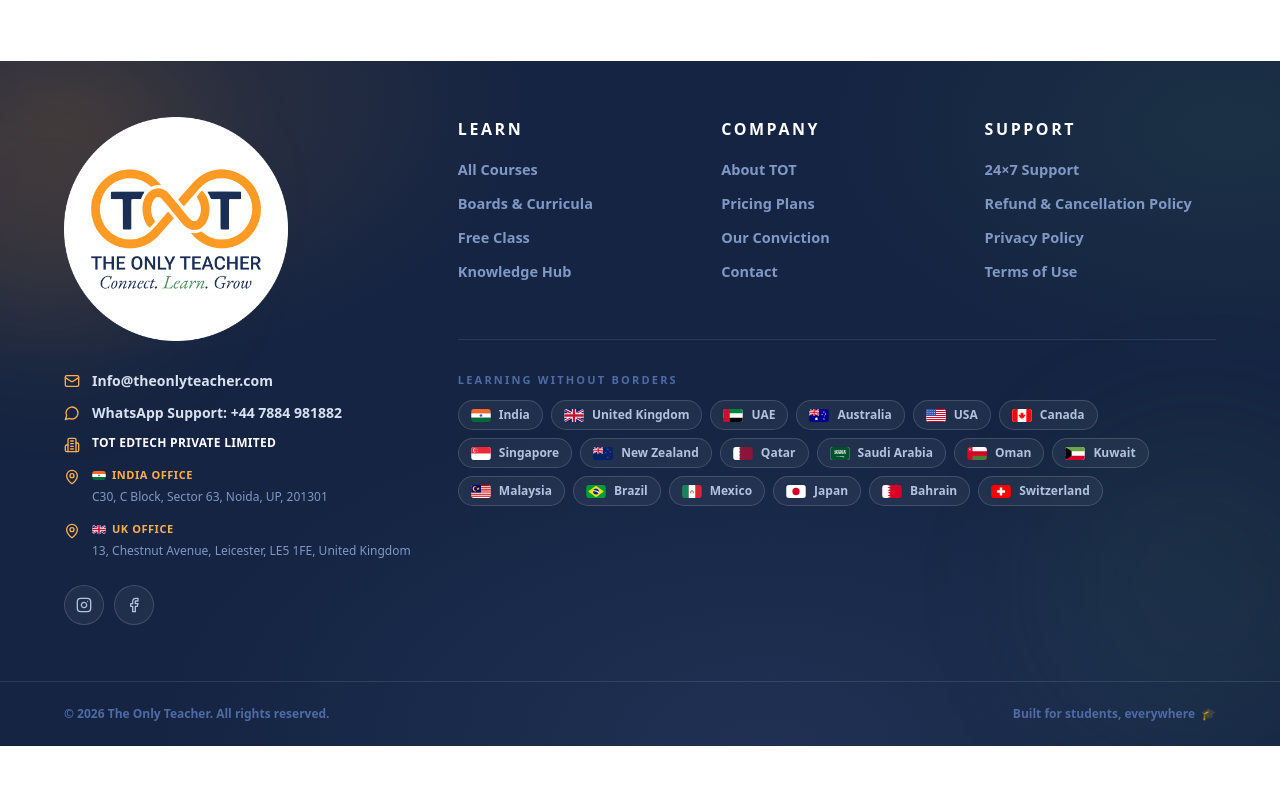
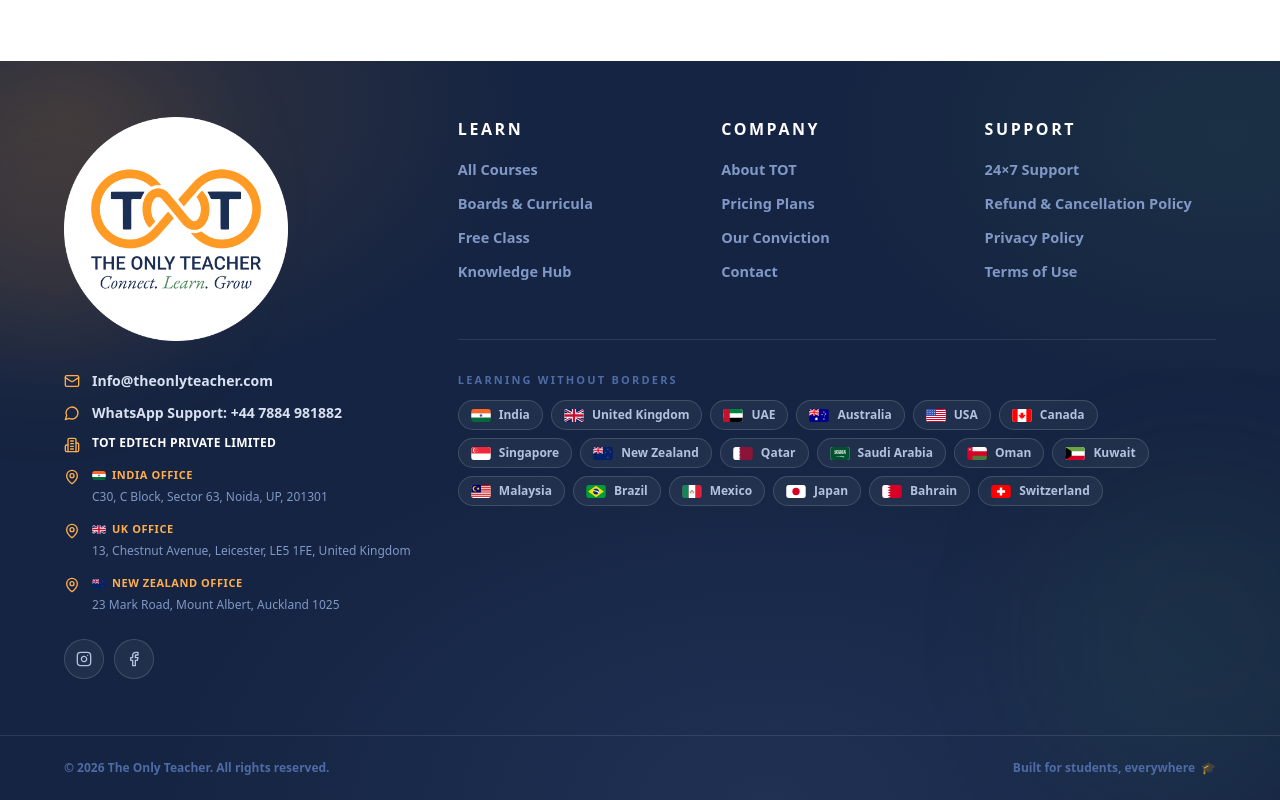
Before and after one commit to Lakshayg001/OnlyTeacher, a React (Vite) app: page / in a window 1280 px wide. Shown: the part 7190-7990 px from the top of the page. Before the commit the page ends 7936 px from the top, so only its background shows below. Built offline with nearby package versions, Linux system fonts and the light colour scheme.

Commit message:
feat(footer): add New Zealand Office address to footer and brand data

```diff
--- a/src/components/layout/Footer.tsx
+++ b/src/components/layout/Footer.tsx
@@ -101,6 +101,16 @@ export function Footer() {
                                 <p className="text-xs text-navy-300 leading-relaxed">{BRAND.ukOffice}</p>
                             </div>
                         </li>
+                        <li className="flex items-start gap-3">
+                            <MapPin className="mt-1 h-4 w-4 shrink-0 text-amber-400" />
+                            <div className="space-y-0.5">
+                                <span className="inline-flex items-center gap-1.5 text-[11px] font-bold uppercase tracking-wider text-amber-400">
+                                    <Flag code="NZ" size={14} />
+                                    <span>New Zealand Office</span>
+                                </span>
+                                <p className="text-xs text-navy-300 leading-relaxed">{BRAND.nzOffice}</p>
+                            </div>
+                        </li>
                     </ul>
 
                     <div className="mt-6 flex gap-2.5">
--- a/src/data/site.ts
+++ b/src/data/site.ts
@@ -24,6 +24,7 @@ import type {
   address: 'C30, C Block, Sector 63, Noida, UP, 201301',
   indiaOffice: 'C30, C Block, Sector 63, Noida, UP, 201301',
   ukOffice: '13, Chestnut Avenue, Leicester, LE5 1FE, United Kingdom',
+  nzOffice: '23 Mark Road, Mount Albert, Auckland 1025',
 };
 
 export const NAV: NavItem[] = [
--- a/src/pages/admin/Settings.tsx
+++ b/src/pages/admin/Settings.tsx
@@ -109,6 +109,7 @@ export default function Settings() {
         ['Support line', BRAND.phone],
         ['India Office', BRAND.indiaOffice],
         ['UK Office', BRAND.ukOffice],
+        ['New Zealand Office', BRAND.nzOffice],
        ].map(([k, v]) => (
         <div key={k} className="flex flex-col gap-0.5 rounded-2xl bg-navy-50/70 px-3.5 py-2.5 sm:flex-row sm:items-center sm:justify-between">
          <dt className="text-[11.5px] font-extrabold uppercase tracking-wider text-navy-400">{k}</dt>
```
